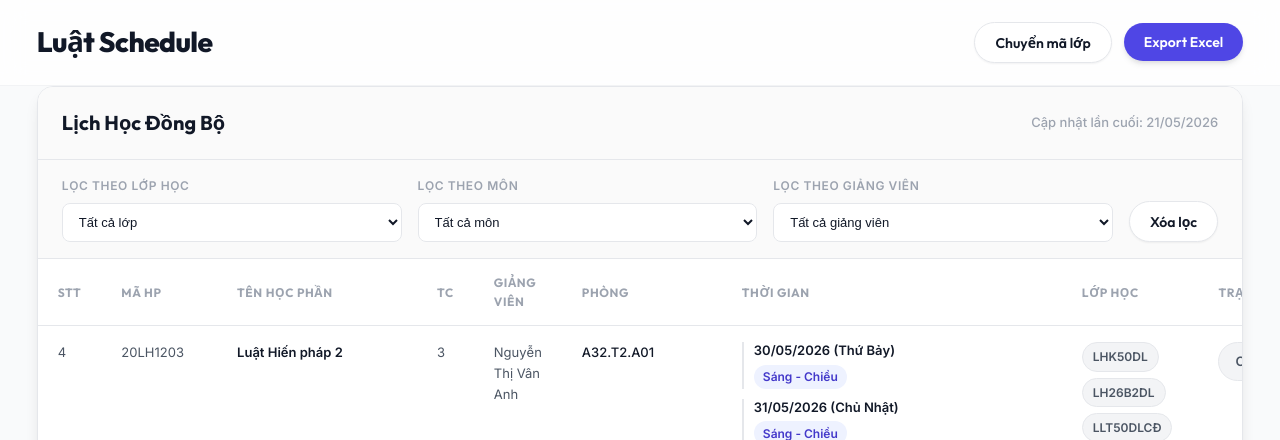
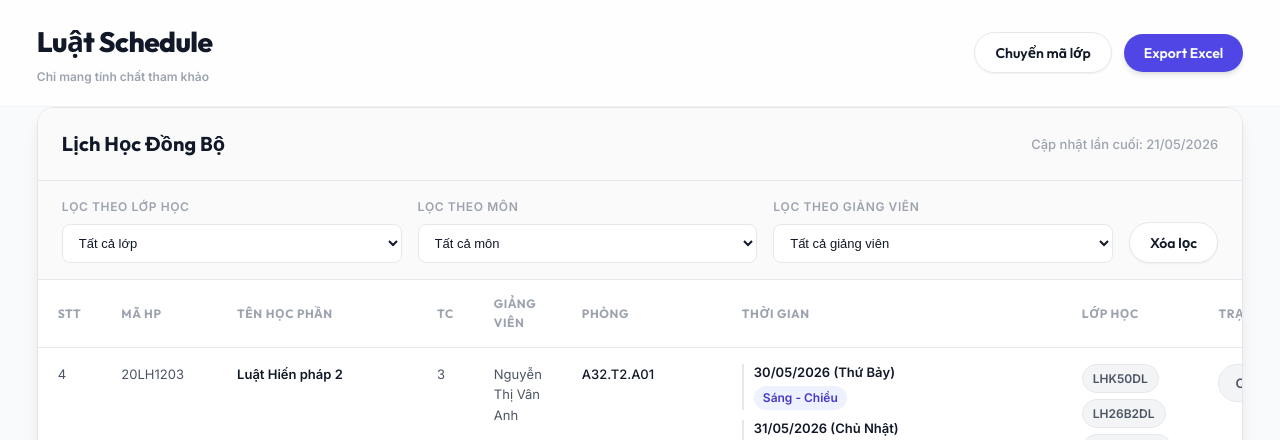
Before and after one commit to Messiac24/Luat-Schedule, a Flask app: page / in a window 1280 px wide. Shown: the top 440 px of the page. Run offline with Flask 3, Linux system fonts and the light colour scheme.

Commit message:
Add schedule disclaimer subtitle

```diff
--- a/schedule-tool/static/css/style.css
+++ b/schedule-tool/static/css/style.css
@@ -76,6 +76,12 @@ body {
     align-items: center;
 }
 
+.brand-title {
+    display: flex;
+    flex-direction: column;
+    gap: 2px;
+}
+
 h1 {
     font-family: var(--font-display);
     font-size: 28px;
@@ -86,6 +92,12 @@ h1 {
 
 h1 span {
     color: var(--color-primary);
+}
+
+.brand-title p {
+    font-size: 12px;
+    font-weight: 600;
+    color: var(--color-text-muted);
 }
 
 .actions {
--- a/schedule-tool/templates/index.html
+++ b/schedule-tool/templates/index.html
@@ -10,12 +10,15 @@
     <link rel="preconnect" href="https://fonts.googleapis.com">
     <link rel="preconnect" href="https://fonts.gstatic.com" crossorigin>
     <link href="https://fonts.googleapis.com/css2?family=Inter:wght@400;500;600&family=Outfit:wght@500;600;700;800&display=swap" rel="stylesheet">
-    <link rel="stylesheet" href="{{ url_for('static', filename='css/style.css') }}?v=10">
+    <link rel="stylesheet" href="{{ url_for('static', filename='css/style.css') }}?v=11">
 </head>
 <body>
     <header class="app-header">
         <div class="container header-content">
-            <h1>Luật Schedule {% if is_admin %}<span>Admin</span>{% endif %}</h1>
+            <div class="brand-title">
+                <h1>Luật Schedule {% if is_admin %}<span>Admin</span>{% endif %}</h1>
+                <p>Chỉ mang tính chất tham khảo</p>
+            </div>
             <div class="actions">
                 <button id="btn-toggle-class-map" class="btn btn-secondary">
                     Chuyển mã lớp
```
